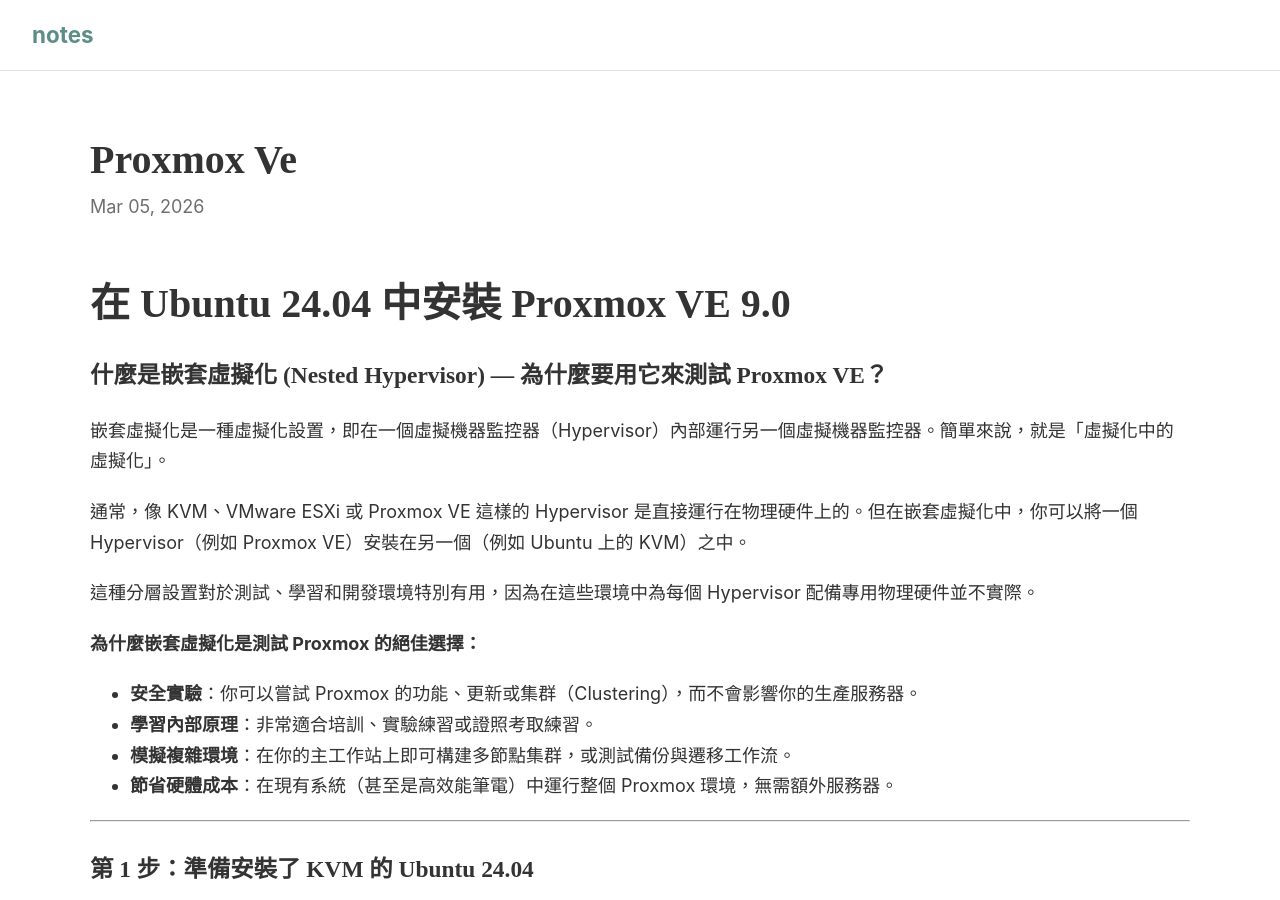
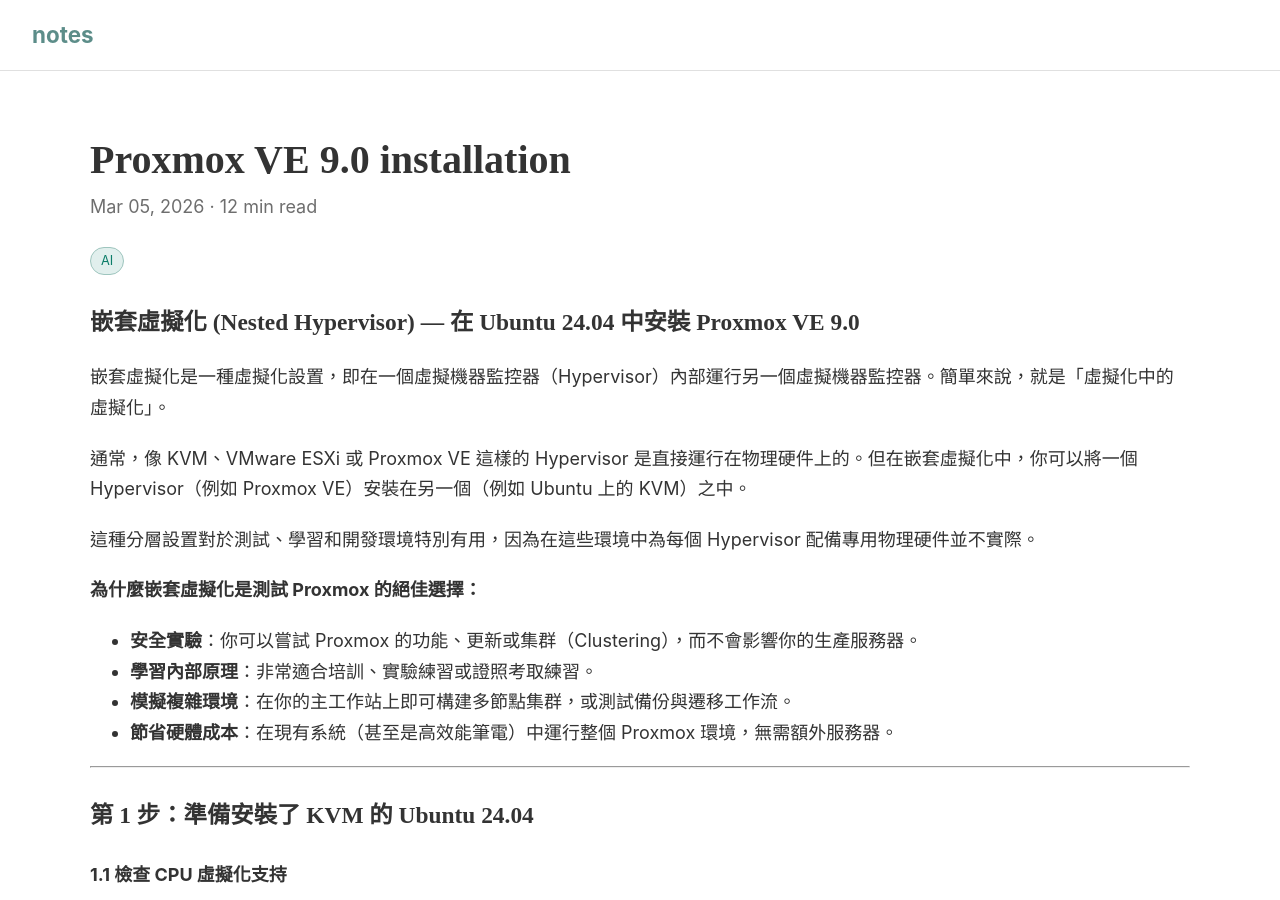
Before and after one commit to linjose/notes, a Jekyll site: the page built from _posts/2026-03-05-proxmox-ve.md, in a window 1280 px wide and 900 px high. Built offline with Jekyll 4.4.1, drawn with Linux system fonts in a browser that asks for light colours; our own code applies the rules of GitHub Pages for plain Markdown files.

Commit message:
Update 2026-03-05-proxmox-ve.md

```diff
--- a/_posts/2026-03-05-proxmox-ve.md
+++ b/_posts/2026-03-05-proxmox-ve.md
@@ -1,6 +1,12 @@
-# 在 Ubuntu 24.04 中安裝 Proxmox VE 9.0
-
-### 什麼是嵌套虛擬化 (Nested Hypervisor) — 為什麼要用它來測試 Proxmox VE？
+---
+layout: post
+title: Proxmox VE 9.0 installation
+date: 2026-03-05
+reading_time: 12 min read
+tags: [AI]
+excerpt:
+---
+### 嵌套虛擬化 (Nested Hypervisor) — 在 Ubuntu 24.04 中安裝 Proxmox VE 9.0
 
 嵌套虛擬化是一種虛擬化設置，即在一個虛擬機器監控器（Hypervisor）內部運行另一個虛擬機器監控器。簡單來說，就是「虛擬化中的虛擬化」。
 
```
